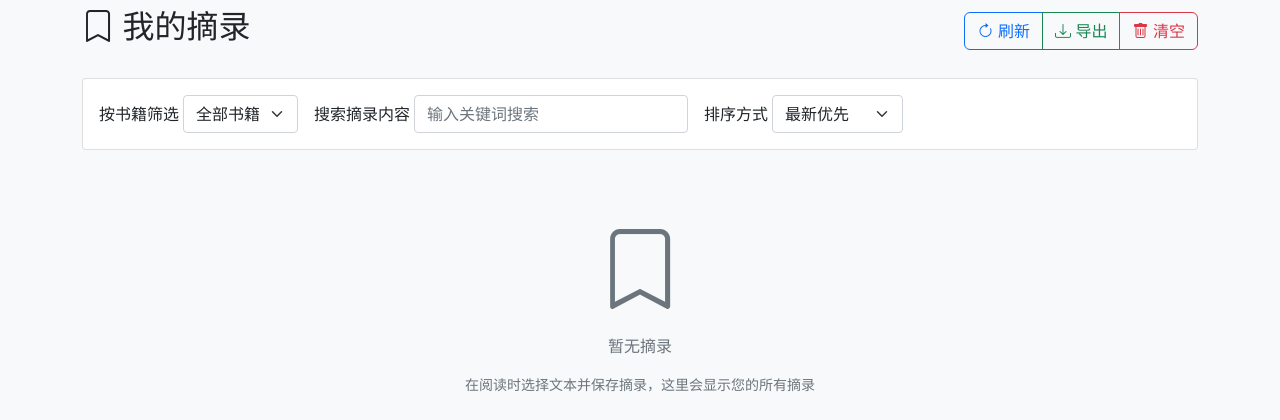
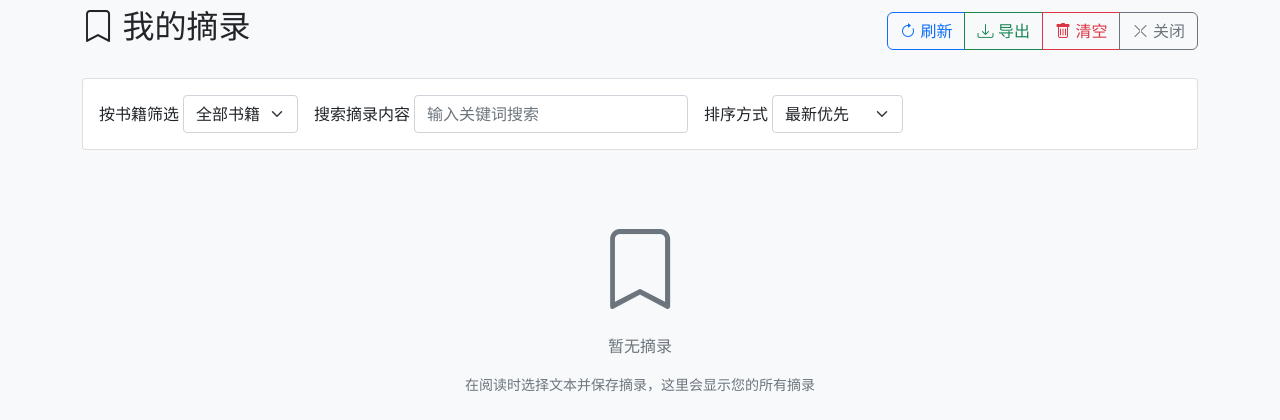
Before and after one commit to JumuFENG/fastread, a FastAPI app: page /excerpts in a window 1280 px wide. Shown: the part 56-476 px from the top of the page. Run offline with FastAPI, Linux system fonts and the light colour scheme; data that the repository does not hold is empty; some libraries are stand-ins or nearby versions.

Commit message:
阅读历史弹窗可滚动，页面头部统一添加关闭按钮并适配移动端

```diff
--- a/templates/base.html
+++ b/templates/base.html
@@ -231,7 +231,7 @@
 
     <!-- 阅读历史模态框 -->
     <div class="modal fade" id="readingHistoryModal" tabindex="-1">
-        <div class="modal-dialog modal-lg">
+        <div class="modal-dialog modal-lg modal-dialog-scrollable">
             <div class="modal-content">
                 <div class="modal-header">
                     <h5 class="modal-title">
@@ -248,9 +248,6 @@
                         </div>
                     </div>
                 </div>
-                <div class="modal-footer">
-                    <button type="button" class="btn btn-secondary" data-bs-dismiss="modal">关闭</button>
-                </div>
             </div>
         </div>
     </div>
--- a/templates/excerpts.html
+++ b/templates/excerpts.html
@@ -9,13 +9,16 @@
             <h2><i class="bi bi-bookmark"></i> 我的摘录</h2>
             <div class="btn-group">
                 <button class="btn btn-outline-primary" onclick="refreshExcerpts()">
-                    <i class="bi bi-arrow-clockwise"></i> 刷新
+                    <i class="bi bi-arrow-clockwise"></i><span class="d-none d-md-inline"> 刷新</span>
                 </button>
                 <button class="btn btn-outline-success" onclick="exportExcerpts()">
-                    <i class="bi bi-download"></i> 导出
+                    <i class="bi bi-download"></i><span class="d-none d-md-inline"> 导出</span>
                 </button>
                 <button class="btn btn-outline-danger" onclick="clearAllExcerpts()">
-                    <i class="bi bi-trash"></i> 清空
+                    <i class="bi bi-trash"></i><span class="d-none d-md-inline"> 清空</span>
+                </button>
+                <button class="btn btn-outline-secondary" onclick="history.length > 1 ? history.back() : location.href='/'">
+                    <i class="bi bi-x-lg"></i><span class="d-none d-md-inline"> 关闭</span>
                 </button>
             </div>
         </div>
@@ -23,7 +26,7 @@
         <!-- 筛选和搜索 -->
         <div class="card mb-4">
             <div class="card-body">
-                <div class="d-flex gap-3">
+                <div class="d-flex flex-wrap gap-3">
                     <div class="d-flex align-items-center gap-1">
                         <label class="form-label mb-0">按书籍筛选</label>
                         <select class="form-select" id="bookFilter" style="width: auto;" onchange="filterExcerpts()">
```
Also changed, not shown: templates/my_templates.html (+6 -3 lines).
